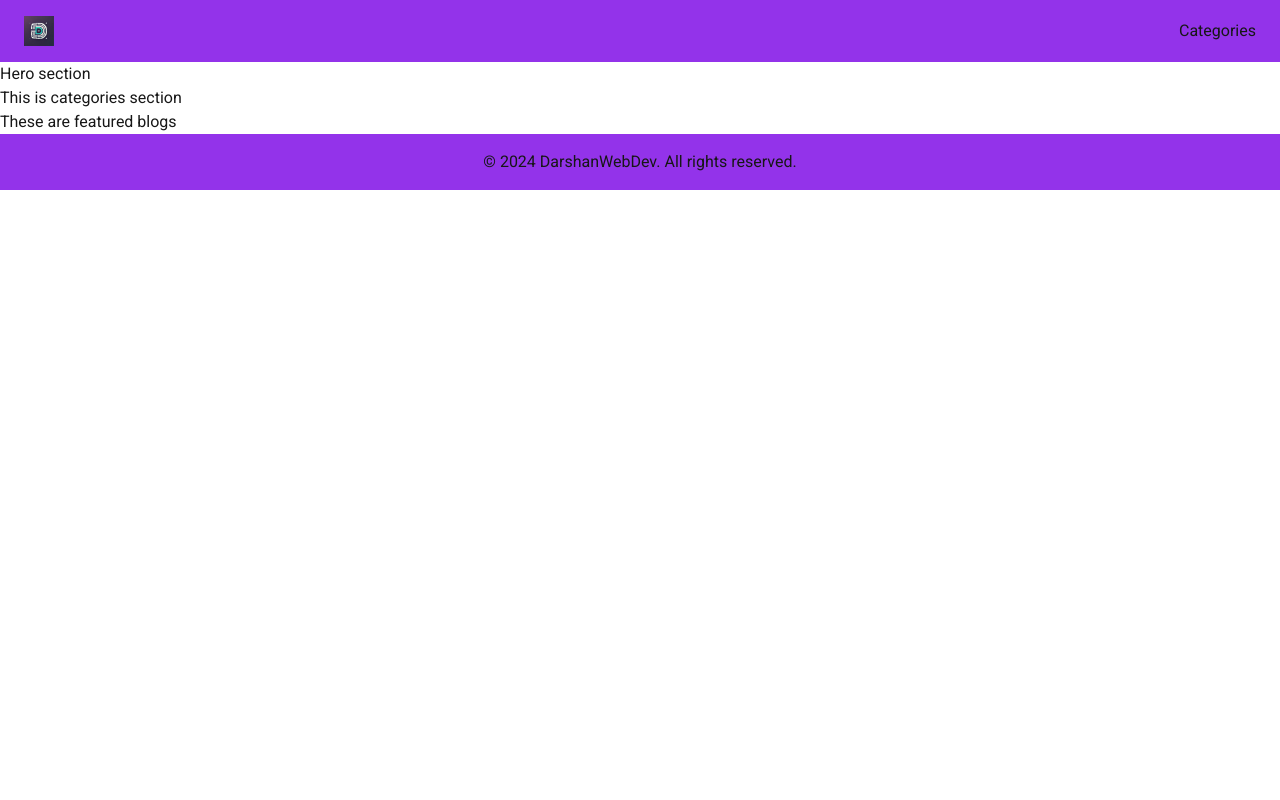
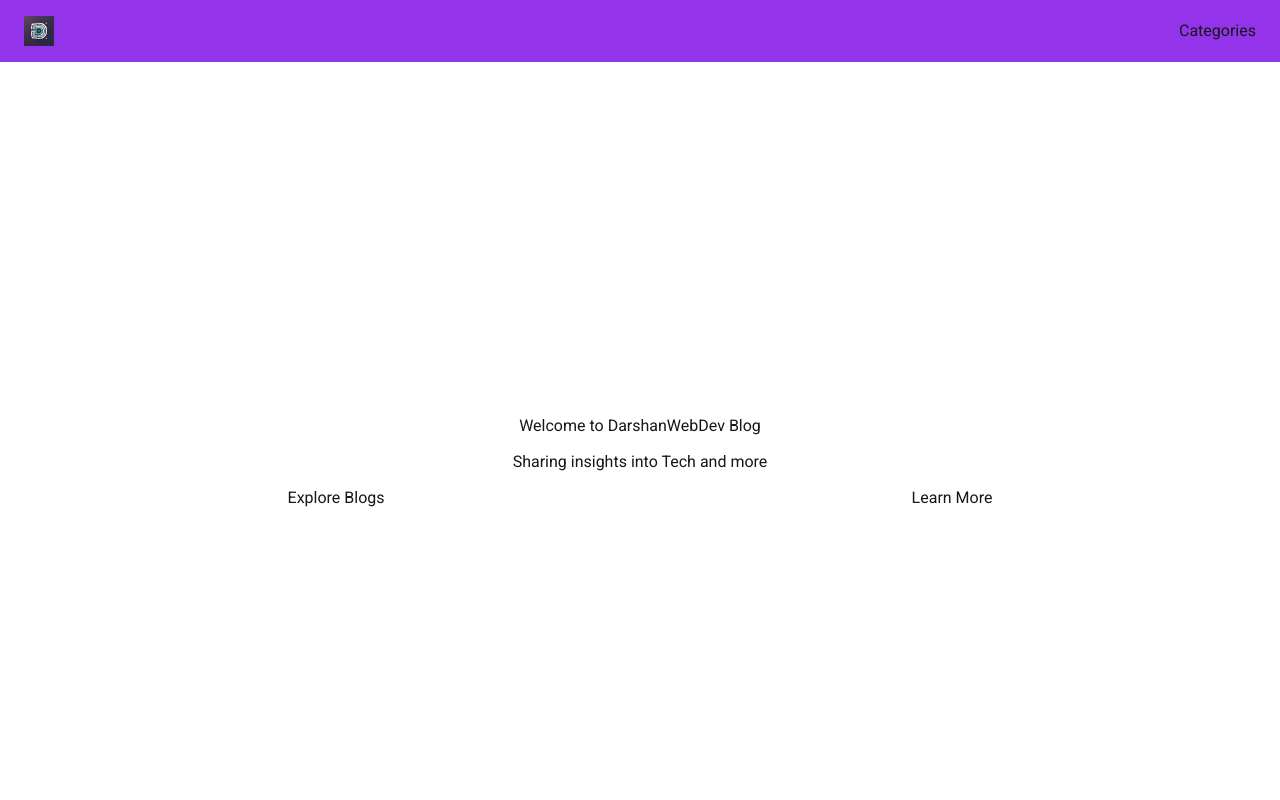
Before and after one commit to dchobarkar/nextjs-blog, a Next.js app: page / in a window 1280 px wide. Shown: the top 800 px of the page. Built offline with nearby package versions, Linux system fonts and the light colour scheme.

Commit message:
add hero section structure

```diff
--- a/app/ui/components/hero.tsx
+++ b/app/ui/components/hero.tsx
@@ -1,5 +1,18 @@
+import Link from "next/link";
+
 const Hero = () => {
-  return <section>Hero section</section>;
+  return (
+    <section className="container m-auto w-full h-screen px-6 py-4 flex flex-col justify-center items-center space-y-3">
+      <h1>Welcome to DarshanWebDev Blog</h1>
+
+      <h3>Sharing insights into Tech and more</h3>
+
+      <div className="w-full flex justify-around">
+        <Link href="/blogs">Explore Blogs</Link>
+        <Link href="/blogs">Learn More</Link>
+      </div>
+    </section>
+  );
 };
 
 export default Hero;
--- a/tailwind.config.ts
+++ b/tailwind.config.ts
@@ -20,12 +20,6 @@ export default {
         heading: ["var(--font-montserrat)"], // For headings
         sans: ["var(--font-roboto)"],
       },
-      fontSize: {
-        h1: ["36px", { lineHeight: "1.2", fontWeight: "700" }], // Bold
-        h2: ["28px", { lineHeight: "1.3", fontWeight: "600" }], // Semi-Bold
-        h3: ["20px", { lineHeight: "1.4", fontWeight: "600" }], // Semi-Bold
-        body: ["16px", { lineHeight: "1.5", fontWeight: "400" }], // Regular
-      },
     },
   },
   plugins: [],
```
